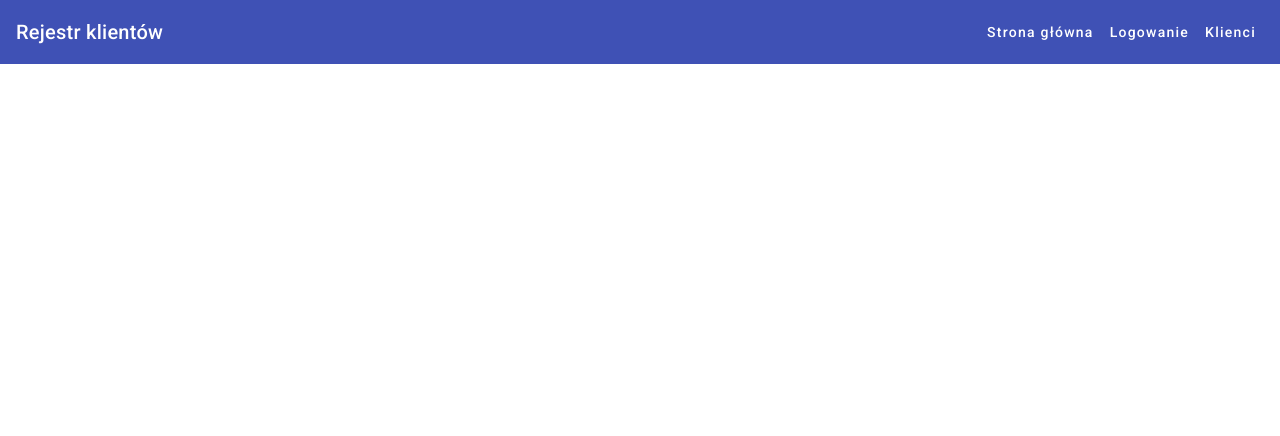
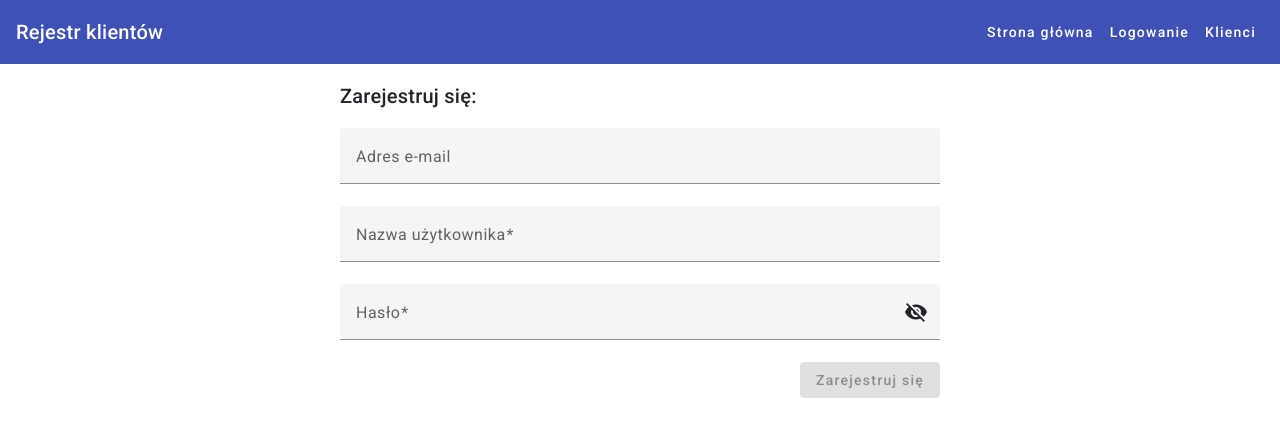
Before and after one commit to venustuspl/rejestr-klientow, an Angular app: page /rejestracja in a window 1280 px wide. Before the commit this address led to /. Shown: the top 436 px of the page. Built offline with nearby package versions, Linux system fonts and the light colour scheme.

Commit message:
rejest-klientów - register

```diff
--- a/src/app/modules/auth/auth-routing.module.ts
+++ b/src/app/modules/auth/auth-routing.module.ts
@@ -1,8 +1,15 @@
 import { NgModule } from '@angular/core';
 import { RouterModule, Routes } from '@angular/router';
 import { LoginComponent } from './components/login/login.component';
+import { RegisterComponent } from './components/register/register.component';
 
-const routes: Routes = [{ path: 'logowanie', component: LoginComponent }];
+const routes: Routes = [
+  { path: 'logowanie', component: LoginComponent },
+  {
+    path: 'rejestracja',
+    component: RegisterComponent,
+  },
+];
 
 @NgModule({
   imports: [RouterModule.forChild(routes)],
--- a/src/app/modules/auth/components/register/register.component.html
+++ b/src/app/modules/auth/components/register/register.component.html
@@ -1 +1,34 @@
-<p>register works!</p>
+<div class="register-wrapper mt-3">
+  <h2>Zarejestruj się:</h2>
+  <form (ngSubmit)="onRegister()" [formGroup]="registerForm">
+    <div>
+      <mat-form-field appearance="fill">
+        <mat-label>Adres e-mail</mat-label>
+        <input formControlName="email" matInput placeholder="test@gmail.com">
+        <mat-error *ngIf="controls.email.invalid">{{getErrorMessage(controls.email)}}</mat-error>
+      </mat-form-field>
+    </div>
+    <div>
+      <mat-form-field appearance="fill">
+        <mat-label>Nazwa użytkownika</mat-label>
+        <input formControlName="username" matInput>
+        <mat-error *ngIf="controls.username.invalid">{{getErrorMessage(controls.username)}}</mat-error>
+      </mat-form-field>
+    </div>
+    <div>
+      <mat-form-field appearance="fill">
+        <mat-label>Hasło</mat-label>
+        <input [type]="hide ? 'password' : 'text'" formControlName="password" matInput>
+        <mat-error *ngIf="controls.password.invalid">{{getErrorMessage(controls.password)}}</mat-error>
+        <button (click)="hide = !hide" [attr.aria-label]="'Hide password'" [attr.aria-pressed]="hide" mat-icon-button
+                matSuffix>
+          <mat-icon>{{hide ? 'visibility_off' : 'visibility'}}</mat-icon>
+        </button>
+      </mat-form-field>
+    </div>
+    <div class="d-flex justify-content-end">
+      <button [disabled]="registerForm.invalid" color="primary" mat-raised-button type="submit">Zarejestruj się</button>
+    </div>
+    <!--    <app-alert *ngIf="errorMessage" [text]="errorMessage"></app-alert>-->
+  </form>
+</div>
--- a/src/app/modules/auth/components/register/register.component.scss
+++ b/src/app/modules/auth/components/register/register.component.scss
@@ -0,0 +1,4 @@
+.register-wrapper {
+  max-width: 600px;
+  margin: 0 auto;
+}
--- a/src/app/modules/auth/components/register/register.component.ts
+++ b/src/app/modules/auth/components/register/register.component.ts
@@ -1,10 +1,57 @@
-import { Component } from '@angular/core';
+import { Component, OnInit } from '@angular/core';
+import { FormControl, FormGroup, Validators } from '@angular/forms';
 
 @Component({
   selector: 'app-register',
   templateUrl: './register.component.html',
-  styleUrls: ['./register.component.scss']
+  styleUrls: ['./register.component.scss'],
 })
-export class RegisterComponent {
+export class RegisterComponent implements OnInit {
+  hide = true;
+  registerForm = new FormGroup({
+    email: new FormControl('', [
+      Validators.email,
+      Validators.minLength(5),
+      Validators.maxLength(50),
+    ]),
+    username: new FormControl('', [Validators.required]),
+    password: new FormControl('', { validators: [Validators.required] }),
+  });
 
+  get controls() {
+    return this.registerForm.controls;
+  }
+
+  ngOnInit(): void {
+    // this.registerForm.controls.email.valueChanges.subscribe((text) => {
+    //   console.log(text);
+    // });
+    console.log('');
+    // this.registerForm.controls.email.disable();
+    // this.controls.username.setValidators();
+    // this.controls.username.addValidators();
+    // this.registerForm.patchValue();
+    // this.registerForm.setValue();
+  }
+
+  getErrorMessage(control: FormControl) {
+    if (control.hasError('required')) {
+      return 'Musisz wpisać jakąś wartość.';
+    }
+
+    if (control.hasError('minlength')) {
+      return 'Przekazałeś za mało znaków w kontrolce.';
+    }
+
+    if (control.hasError('maxlength')) {
+      return 'Przekazałeś za dużo znaków w kontrolce.';
+    }
+
+    return control.hasError('email') ? 'Nieprawidłowy adres e-mail' : '';
+  }
+
+  onRegister() {
+    console.log(this.registerForm.value);
+    // console.log(this.registerForm.getRawValue());
+  }
 }
--- a/src/app/modules/core/components/header/header.component.html
+++ b/src/app/modules/core/components/header/header.component.html
@@ -3,7 +3,8 @@
     <span>Rejestr klientów</span>
     <span class="spacer"></span>
     <button mat-button routerLink="/">Strona główna</button>
-    <button mat-button routerLink="/logowanie">Logowanie</button>
+    <button *ngIf="!user" mat-button routerLink="/logowanie">Logowanie</button>
     <button mat-button routerLink="/klienci">Klienci</button>
+    <button (click)="logout()" *ngIf="user" mat-button>Wyloguj się</button>
   </mat-toolbar>
 </nav>
--- a/src/app/modules/core/components/header/header.component.ts
+++ b/src/app/modules/core/components/header/header.component.ts
@@ -1,10 +1,32 @@
-import { Component } from '@angular/core';
+import { Component, OnDestroy, OnInit } from '@angular/core';
+import { AuthService } from '../../services/auth.service';
+import { User } from '../../models/user.model';
+import { Subscription } from 'rxjs';
 
 @Component({
   selector: 'app-header',
   templateUrl: './header.component.html',
-  styleUrls: ['./header.component.scss']
+  styleUrls: ['./header.component.scss'],
 })
-export class HeaderComponent {
+export class HeaderComponent implements OnInit, OnDestroy {
+  user: User | null = null;
+  sub!: Subscription;
 
+  constructor(private authService: AuthService) {}
+
+  ngOnInit(): void {
+    this.sub = this.authService.user.subscribe({
+      next: (value) => {
+        this.user = value;
+      },
+    });
+  }
+
+  logout() {
+    this.authService.logout();
+  }
+
+  ngOnDestroy(): void {
+    this.sub.unsubscribe();
+  }
 }
```
